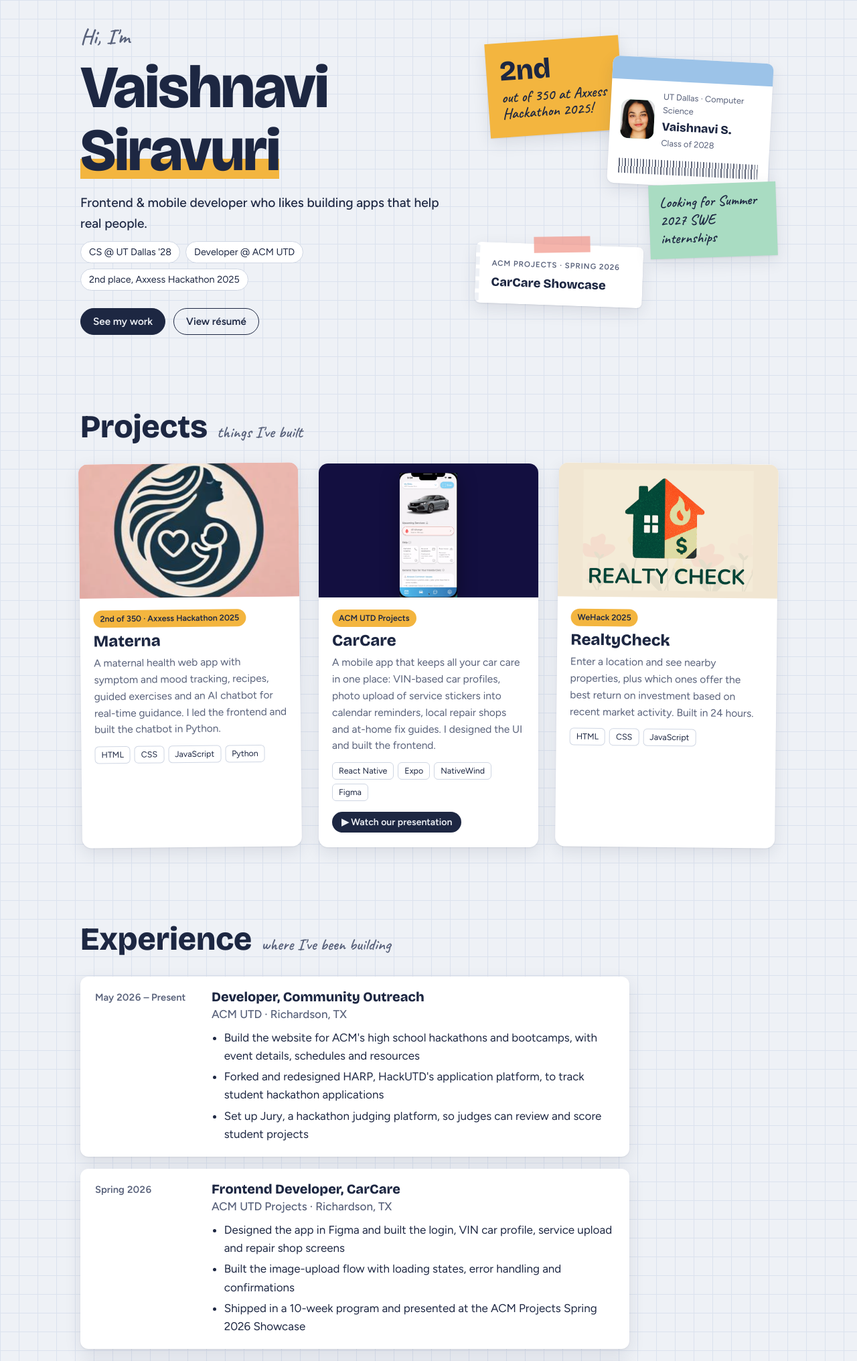
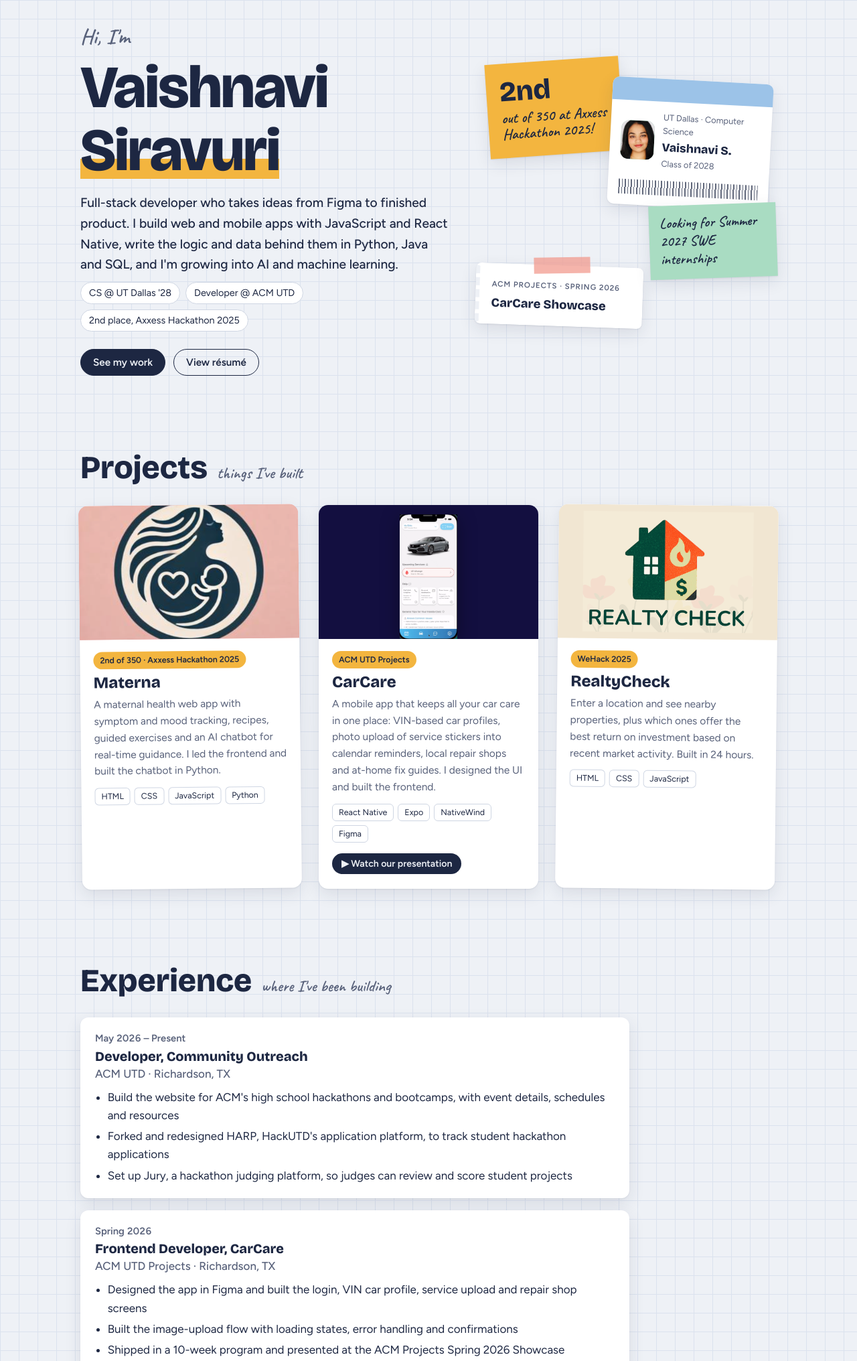
Before and after one commit to VaishnaviSiravuri/portfolio, a plain HTML site: page portfolio/index.html in a window 1280 px wide. Shown: the part 112-2144 px from the top of the page at 67% size. Drawn offline with nearby package versions, Linux system fonts and the light colour scheme.

Commit message:
Add files via upload

```diff
--- a/portfolio/index.html
+++ b/portfolio/index.html
@@ -4,7 +4,7 @@
 <meta charset="utf-8">
 <meta name="viewport" content="width=device-width, initial-scale=1">
 <title>Vaishnavi Siravuri</title>
-<meta name="description" content="Vaishnavi Siravuri: CS at UT Dallas, frontend and mobile developer. Projects, experience and resume.">
+<meta name="description" content="Vaishnavi Siravuri: CS at UT Dallas, full-stack developer growing into AI/ML. Projects, experience and resume.">
 <link rel="preconnect" href="https://fonts.googleapis.com">
 <link rel="preconnect" href="https://fonts.gstatic.com" crossorigin>
 <link rel="stylesheet" href="https://fonts.googleapis.com/css2?family=Bricolage+Grotesque:opsz,wght@12..96,500;12..96,800&family=Figtree:wght@400;500;600&family=Caveat:wght@600&display=swap">
@@ -121,12 +121,11 @@
 
 /* experience */
 .timeline{display:grid;gap:18px;max-width:820px}
-.job{background:var(--card);border-radius:12px;padding:20px 22px;box-shadow:var(--shadow);display:grid;grid-template-columns:150px 1fr;gap:6px 24px}
+.job{background:var(--card);border-radius:12px;padding:20px 22px;box-shadow:var(--shadow);display:grid;gap:4px}
 .job .when{font-weight:600;color:var(--muted);font-size:.92rem;font-variant-numeric:tabular-nums}
 .job h3{font-size:1.25rem}
 .job .org{font-weight:500;color:var(--muted);margin:2px 0 8px}
 .job ul{margin:0;padding-left:1.1em;display:grid;gap:4px}
-@media (max-width:600px){.job{grid-template-columns:1fr}}
 
 /* about */
 .about{display:grid;grid-template-columns:1.2fr .8fr;gap:40px;align-items:start}
@@ -170,7 +169,7 @@
     <div>
       <div class="hi hand">Hi, I'm</div>
       <h1>Vaishnavi <em>Siravuri</em></h1>
-      <p class="role">Frontend &amp; mobile developer who likes building apps that help real people.</p>
+      <p class="role">Full-stack developer who takes ideas from Figma to finished product. I build web and mobile apps with JavaScript and React Native, write the logic and data behind them in Python, Java and SQL, and I'm growing into AI and machine learning.</p>
       <ul class="tags">
         <li>CS @ UT Dallas '28</li>
         <li>Developer @ ACM UTD</li>
```
